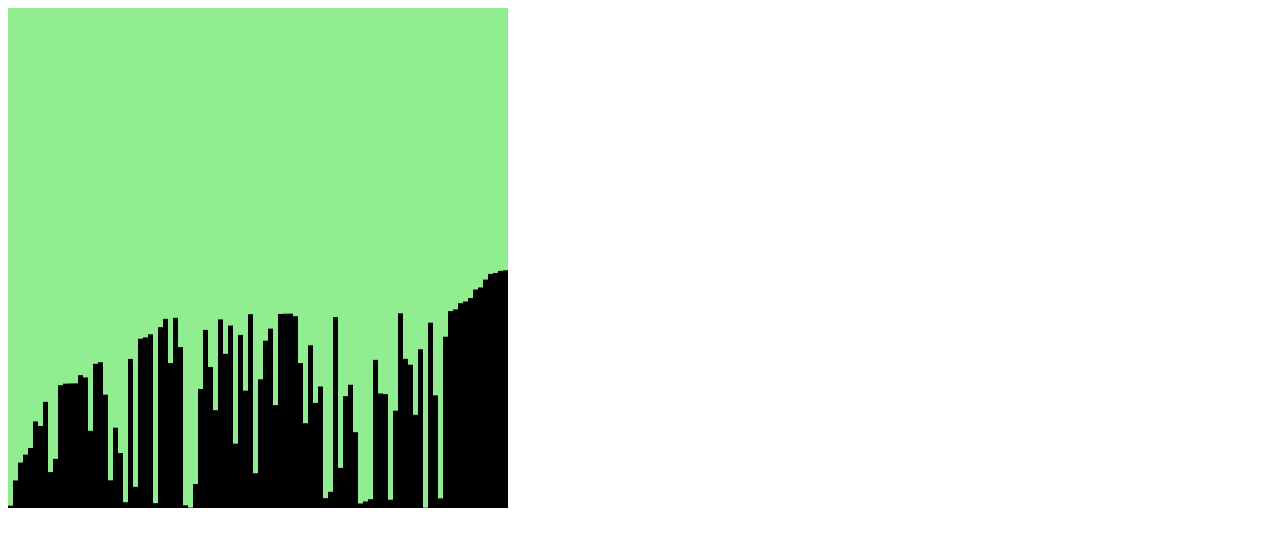
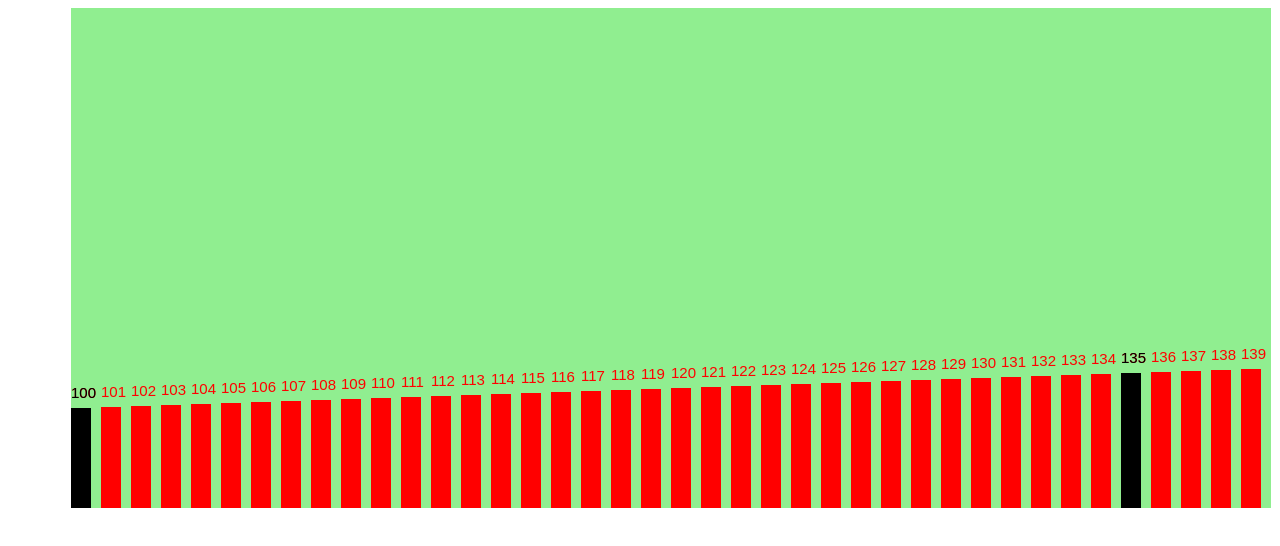
Before and after one commit to ashraf7hossain/Binary-Search, a plain HTML site: page index.html in a window 1280 px wide. Drawn offline with Linux system fonts and the light colour scheme.

Commit message:
Update index.html

```diff
--- a/index.html
+++ b/index.html
@@ -1,68 +1,85 @@
+<!DOCTYPE html>
 <html>
+<head>
+	<title>binarySearch Visualization</title>
+	<style type="text/css">
+		#canvas{
+			margin-left: 5%;
+		}
+	</style>
+</head>
 <body>
-       <canvas id = "can">
-       </canvas>
-       <script>
-            let can = document.getElementById("can");
+	<canvas id='canvas'>This is a worst browser</canvas>
+	<script type="text/javascript">
+		let can = document.getElementById('canvas');
 		let ctx = can.getContext('2d');
-            can.width = 500;
-            can.height =  500;
-            can.style.backgroundColor = "lightgreen";
+		// let ctx1 = can.getContext('2d');
 
-            var h = [];
-            for(let i = 0 ; i <=100 ; ++i){
-                h[i] = 500 - Math.random()*250;
-            }
-            //bubble(h);
-            for(let i = 0 ; i < h.length; ++i){
-                console.log(h[i]);
-            }
-            var i = 0 , j = 0;
-            function animation(){
-                can.width = 500;
-                can.height =  500;
-                can.style.backgroundColor = "lightgreen";
-                let a = h[j];
-                let b = h[j+1];
-                if(a < b){
-                    swap(j , j + 1 , h);
-                }
-                if(i <= h.length){
-                    j += 1;
-                    if(j >= h.length-i-1){
-                        j = 0;
-                        i += 1;
-                    }
-                }else{
-                    document.querySelector(".para").innerHTML = "And We are done!!!";
+		can.width = "1200";
+		can.height = "500";
+		can.style.backgroundColor = 'lightgreen';
+
+		let rand = (mx , mn)=>{
+			return Math.floor(Math.random()*(mx - mn) + mn);
 		}
 
+		let draw = (x , y , a , b , z , color)=>{
+			// ctx.clearRect(x , y , a , b);
+			ctx.beginPath();
+			ctx.fillStyle = color;
+			ctx.fillRect(x , y , a ,b);
+			ctx.font = "15px Arial";
+			ctx.fillText(z , x , y - 10);
+            ctx.fill();
+            ctx.closePath();
 
-                for(let i = 0 ; i <= 100; ++i){
-                    ctx.beginPath();
-                    ctx.fillRect(i * 5, h[i],5,h[i]);
-                    ctx.stroke();
+		}
+		let drawElement = (n) =>{
+			let heights = [];
+			for(let i = 0 ;  i < n; ++i){
+				heights.push(i + 100);
+			}
+			heights.sort();
+			for(let i = 0 ; i  < n; ++i){
+				draw(i * 30 , 500 - heights[i] ,20, heights[i] , heights[i] , "red");
+
+			}
+			var l = 0 , r = 35 , target = 137;
+		    setInterval(async function(){
+
+				console.log(l , r);
+
+				setTimeout(function(){
+				  console.log(l , r);
+				  draw(l * 30 , 500 - heights[l] ,20, heights[l] , heights[l] , 'black');
+				  draw(r * 30 , 500 - heights[r] ,20, heights[r] , heights[r] , 'black');
+				},1000);
+				ctx.clearRect(0 , 0 , 1200, 500);
+				for(let i = 0 ; i  < n; ++i){
+				draw(i * 30 , 500 - heights[i] ,20, heights[i] , heights[i] , "red");
+
+			}
+				await sleep(1000);
+
+			if(l<=r){
+				let m = (l + r) >> 1;
+				if(heights[m] == target){
+					console.log('found at = ' , m);
+				}else if(heights[m] > target){
+					r = m - 1;
+				}else{
+					l = m + 1;
 				}
 			}
 
+		}, 3000);
 
-            function bubble(x){
-                for(let i = 0 ; i < x.length; ++i){
-                    for(let j = 0 ; j < x.length; ++j){
-                        if(x[i] > x[j]){
-                            swap(i , j , x);
 		}
+		function sleep(ms) {
+                return new Promise(resolve => setInterval(resolve, ms));
             }
-                }
-            }
-            function swap(x , y , a){
-                let temp = a[x];
-                a[x] = a[y];
-                a[y] = temp;
-            }
-            setInterval(animation , 1);
+		drawElement(100);
 	</script>
-       <p class = "para"><font color = "red"></font></p>
 
 </body>
 </html>
```
Lines whose indentation alone changed are shown as unchanged.
